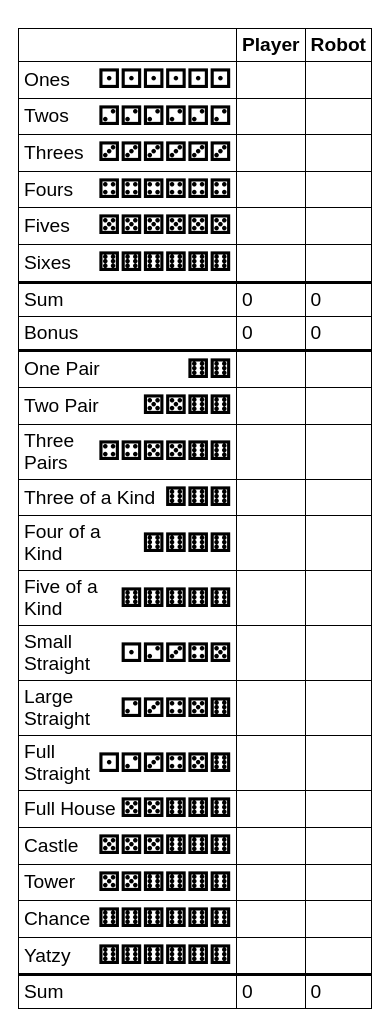
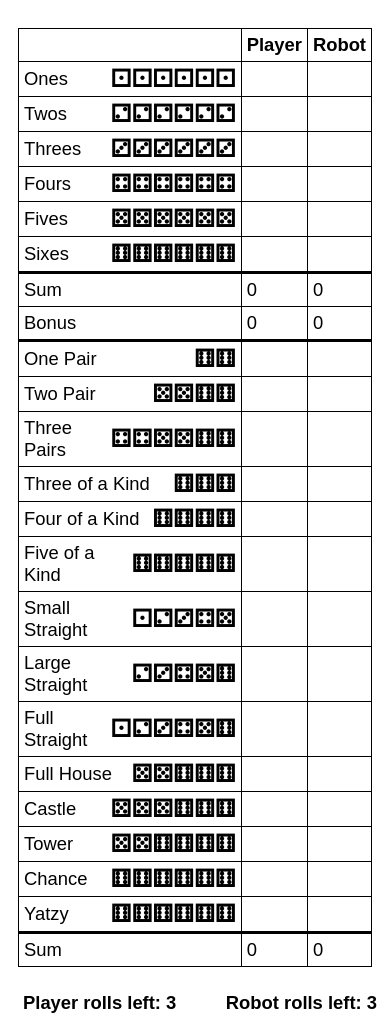
Before and after one commit to KennethLangedal/KennethLangedal.github.io, a plain HTML site: page index.html in a window 390 px wide. Shown: the top 1031 px of the page. Drawn offline with Linux system fonts and the light colour scheme.

Commit message:
Better phone layout

```diff
--- a/styles.css
+++ b/styles.css
@@ -5,9 +5,9 @@ body {
     display: flex;
     flex-direction: column;
     justify-content: space-between;
-    min-height: 100vh;
     box-sizing: border-box;
     padding: 10px;
+    /* overflow: hidden; */
 }
 
 #score-sheet, .rolls-display, .controls-container {
@@ -42,7 +42,7 @@ body {
     /* Centers on page; gives space above/below */
     padding: 0 5px;
     /* Matches table padding so edges line up */
-    font-size: 1rem;
+    font-size: 1.6rem;
     font-weight: bold;
     /* Optional: makes the status stand out */
 }
@@ -52,14 +52,14 @@ body {
     max-width: 820px;
     margin: 10px auto;
     border-collapse: collapse;
-    font-size: 1rem;
+    font-size: 1.1rem;
 
     flex-grow: 1;
-    height: 50vh;
+    height: 70vh;
 }
 
 #score-sheet tr {
-    height: calc(100% / 24);
+    height: 1%;
 }
 
 #score-sheet th,
@@ -316,7 +316,7 @@ body {
     display: inline-block;
     width: 820px;
     padding: 10px 20px;
-    font-size: 20px;
+    font-size: 30px;
     margin: 40px 0;
     cursor: pointer;
     background-color: lightgreen;
@@ -326,23 +326,23 @@ body {
 
     /* Scale up base table text sizes */
     #score-sheet {
-        font-size: 1.2rem;
+        font-size: 1.15rem;
         /* Boosts default row text from 1rem to 1.2rem */
     }
 
     /* Scale up your split unicode cell labels and icons */
     .split-cell .label {
-        font-size: 1.2rem;
+        font-size: 1.15rem;
     }
 
     .split-cell .icon {
-        font-size: 1.6rem;
+        font-size: 1.5rem;
         /* Makes the unicode dice symbol look clear on smaller viewports */
     }
 
     /* Scale up your player/robot status lines right above the dice */
     .rolls-display {
-        font-size: 1.2rem;
+        font-size: 1.15rem;
         margin: 15px auto;
     }
 }
```
